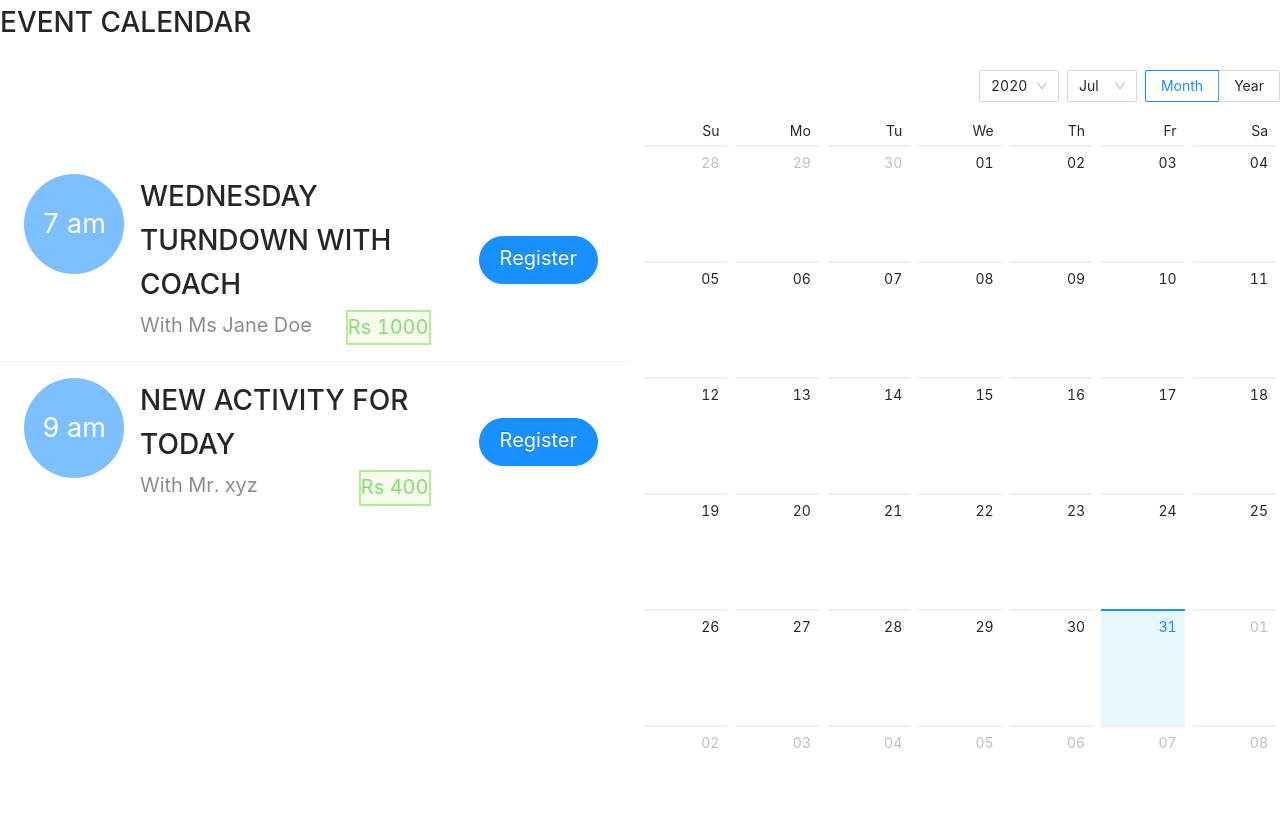
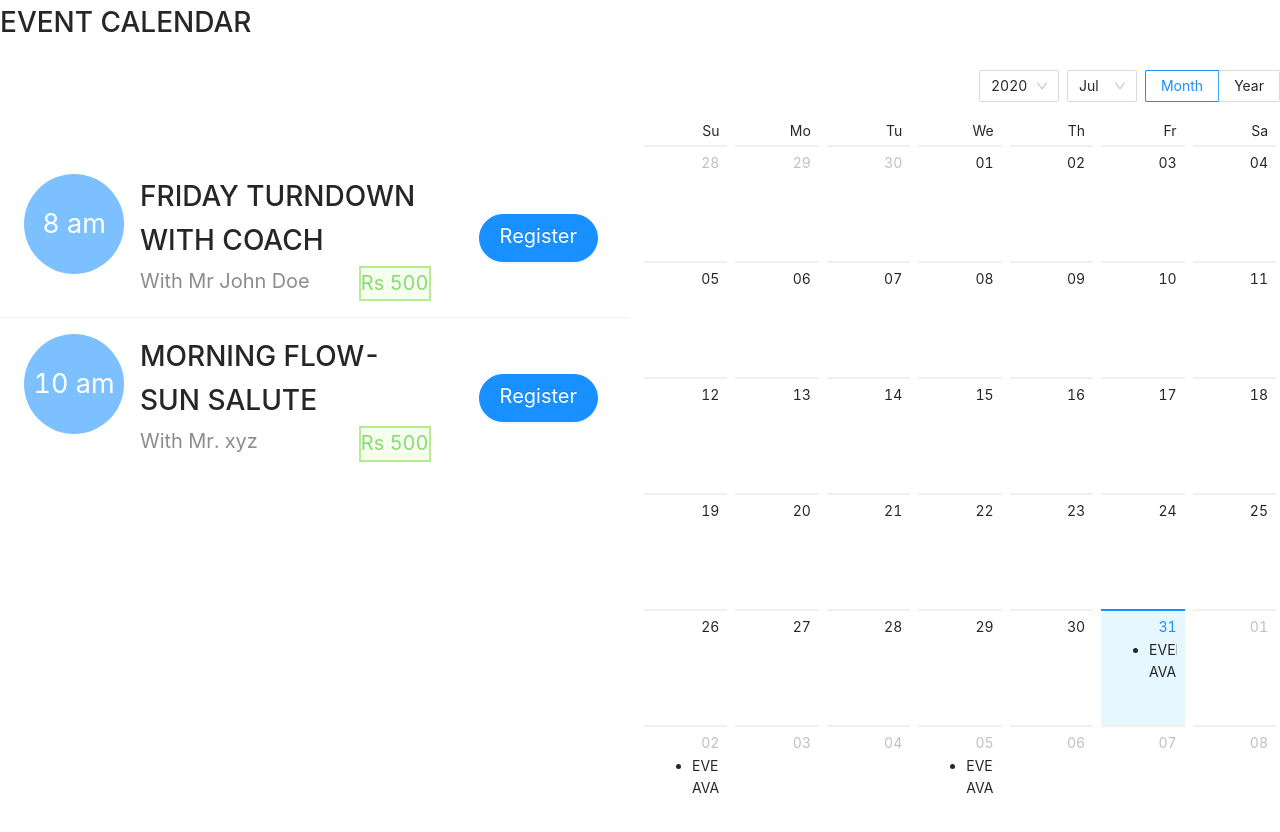
Before and after one commit to hertz4999/event-calendar, a React (Create React App) app: page / in a window 1280 px wide. Shown: the top 832 px of the page. Built offline with nearby package versions, Linux system fonts and the light colour scheme.

Commit message:
Synchronized list with calendar

```diff
--- a/src/App.js
+++ b/src/App.js
@@ -73,41 +73,42 @@ class App extends Component {
   }
   dateCellRender = (value) => {
     var chk = value.toObject();
+    var flag = 0;
     this.state.data.forEach((mon) => {
       if (
-        mon.date.year == chk.year &&
-        mon.date.month == chk.month &&
-        mon.date.day == chk.day
+        mon.date.years === chk.years &&
+        mon.date.months === chk.months &&
+        mon.date.date === chk.date
       ) {
-        return (
-          <ul className="events">
-            <li key="0">EVENTS AVAILABLE</li>
-          </ul>
-        );
+        flag = 1;
       }
     });
+    if (flag == 1) {
+      return (
+        <ul className="events">
+          <li key="0">EVENTS AVAILABLE</li>
+        </ul>
+      );
+    }
   };
   onSelect = (value) => {
-    var nState = { ...this.state };
-    nState.value = value.toObject();
-    nState.selectedValue = value.toObject();
-    this.setState(nState);
-    console.log(value);
+    this.setState({
+      value: value.toObject(),
+      selectedValue: value.toObject(),
+    });
   };
 
   onPanelChange = (value) => {
-    var nState = { ...this.state };
-    nState.value = value.toObject();
-    this.setState(nState);
+    this.setState({ value: value.toObject() });
   };
   render() {
     var { data, selectedValue } = this.state;
     var index = -1;
     data.forEach((val, i) => {
       if (
-        val.date.year == selectedValue.year &&
-        val.date.month == selectedValue.month &&
-        val.date.day == selectedValue.day
+        val.date.years == selectedValue.years &&
+        val.date.months == selectedValue.months &&
+        val.date.date == selectedValue.date
       ) {
         index = i;
       }
@@ -120,7 +121,7 @@ class App extends Component {
     } else {
       listItems = this.state.data[index].events;
     }
-    console.log(this.state);
+
     return (
       <div className="App">
         <Row>
@@ -139,7 +140,7 @@ class App extends Component {
                     <Button
                       style={{ fontSize: 20, paddingBottom: 40 }}
                       size="large"
-                      type="primary"
+                      type={index == -1 ? "" : "primary"}
                       shape="round"
                     >
                       Register
```
